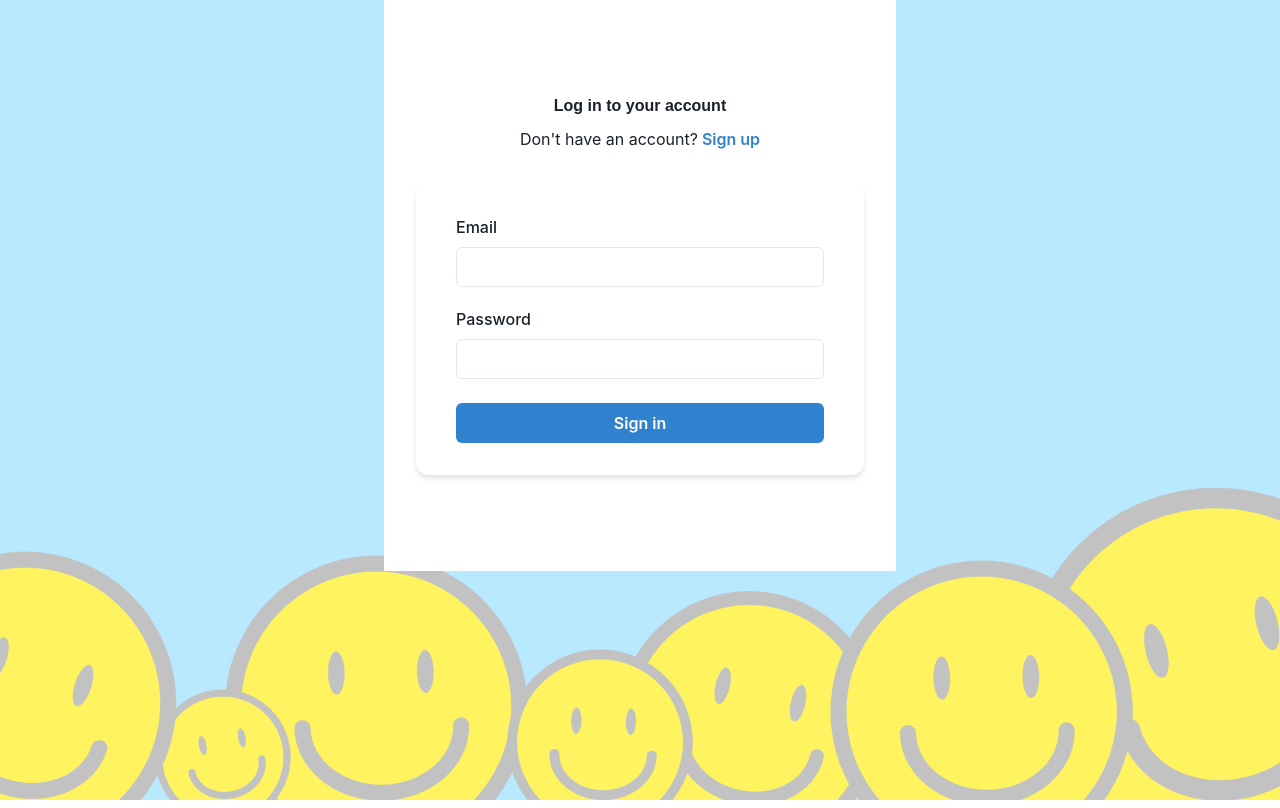
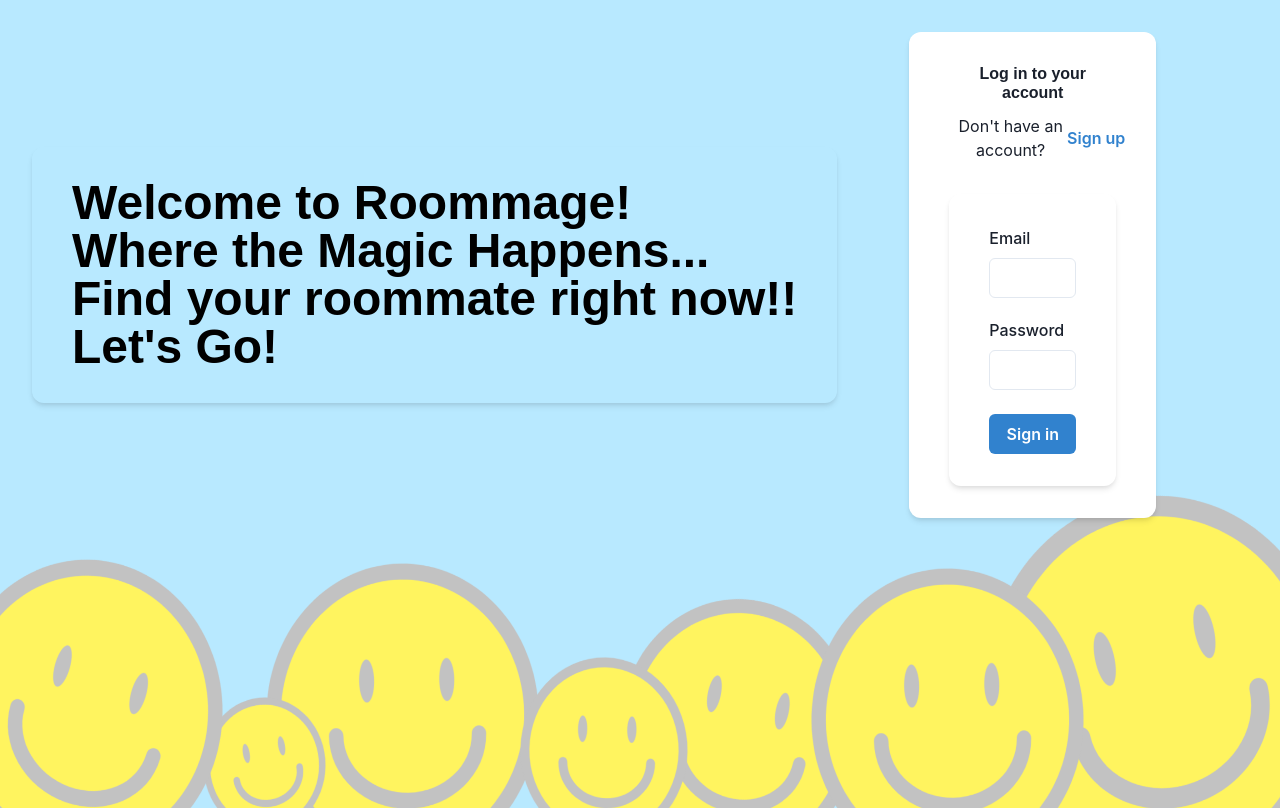
Before and after one commit to dwjustin/group13, a React (Create React App) app in the folder frontend/frontend/: page / in a window 1280 px wide. Built offline with nearby package versions, Linux system fonts and the light colour scheme.

Commit message:
fix(Login.js): display format change

```diff
--- a/frontend/frontend/src/Components/Login.js
+++ b/frontend/frontend/src/Components/Login.js
@@ -10,11 +10,12 @@ import {
     useBreakpointValue,
     useColorModeValue,
     FormControl,
-
+    Image,
     Checkbox,
     FormLabel,
     Divider,
     Flex} from "@chakra-ui/react";
+import Home from "../Home";
 
 
 const Login=()=>{
@@ -25,8 +26,23 @@ const Login=()=>{
         window.location.href="/Questions";
     }
     return (
-        <Flex>
-            <Container  bg='white' maxW="lg" py={{ base: '12', md: '24' }} px={{ base: '0', sm: '8' }}>
+
+
+        <Stack direction={{base:'column', md:'row'}}>
+            <Stack>
+            <Flex p={8} flex={1} align={'center'} justify={'center'}>
+                <Home/>
+            </Flex>
+
+            <Image width="full" height="100vh" zIndex='-1'  position='absolute'  src='background.png' alt="No photo"  />
+            </Stack>
+            <Flex  p={8} flex={0.5} align={'center'} justify={'center'}>
+
+                <Box py={{ base: '0', sm: '8' }}
+            px={{ base: '4', sm: '10' }}
+            bg='white'
+            boxShadow={{ base: 'none', sm: useColorModeValue('md', 'md-dark') }}
+            borderRadius={{ base: 'none', sm: 'xl' }}>
                 <Stack spacing="8">
                     <Stack spacing="6">
                         <Stack  spacing={{ base: '2', md: '3' }} textAlign="center">
@@ -65,8 +81,9 @@ const Login=()=>{
                         </Stack>
                     </Box>
                 </Stack>
-            </Container>
-        </Flex>
+                </Box>
+            </Flex>
+        </Stack>
 
 
     )
--- a/frontend/frontend/src/Home.js
+++ b/frontend/frontend/src/Home.js
@@ -1,24 +1,22 @@
-import {  Box, Heading, Link, useBreakpointValue, useColorModeValue} from "@chakra-ui/react";
+import {  Box, color, Heading, Link, useBreakpointValue, useColorModeValue} from "@chakra-ui/react";
 import Header from "./Components/Header";
 
 
 function Home()
 {return(
     <Box >
-        <Box w='100%'>
-            <Header/>
-        </Box>
+
         <Box py={{ base: '0', sm: '8' }}
             px={{ base: '4', sm: '10' }}
-            bg={useBreakpointValue({ base: 'transparent', sm: 'bg-surface' })}
+            bg='transparent'
             boxShadow={{ base: 'none', sm: useColorModeValue('md', 'md-dark') }}
             borderRadius={{ base: 'none', sm: 'xl' }}>
             <Heading  color='black' size='2xl'>Welcome to Roommage!
                 <br/>Where the Magic Happens...
                 <br/>Find your roommate right now!!<br/>
-                <Link href="Questions" size='2xl'>
+
                     Let's Go!
-                </Link>
+
 
             </Heading>
      </Box>
```
